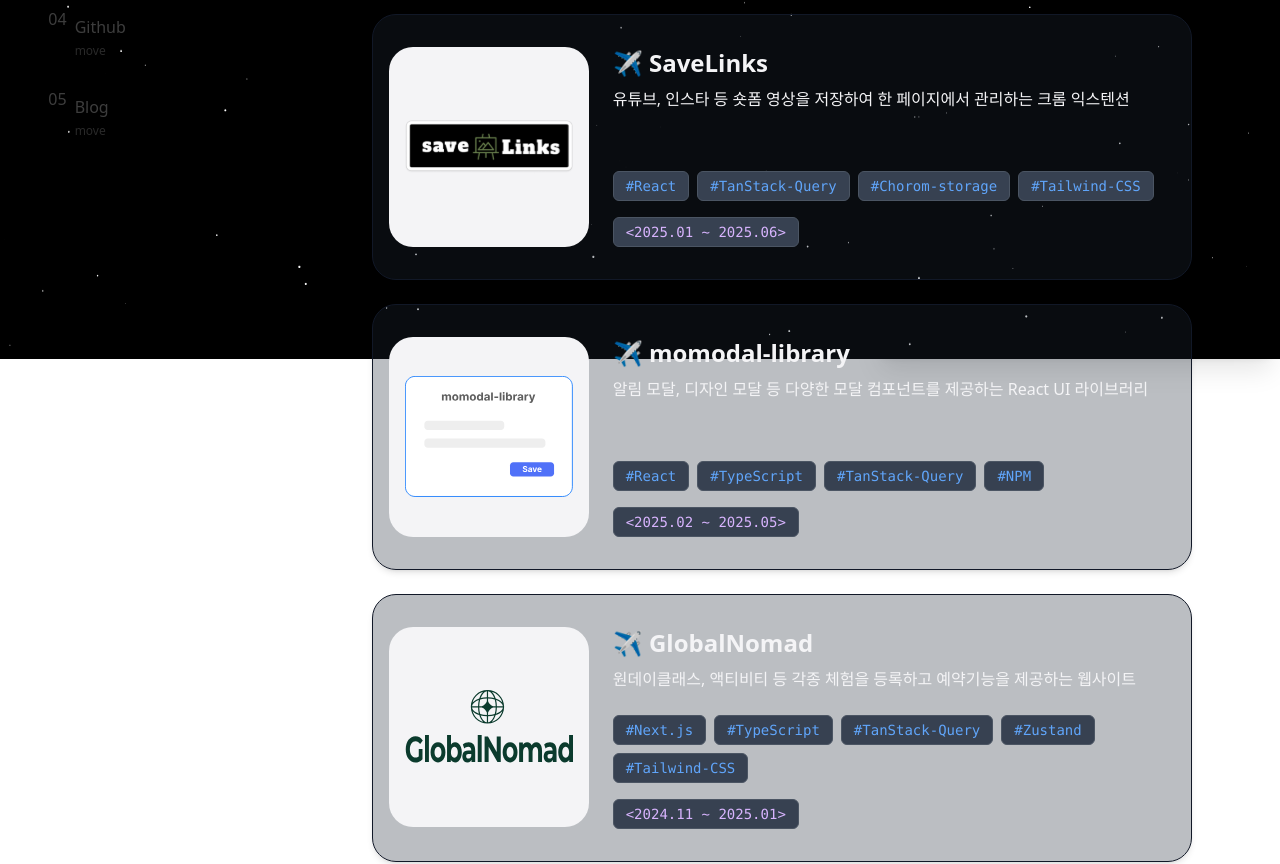
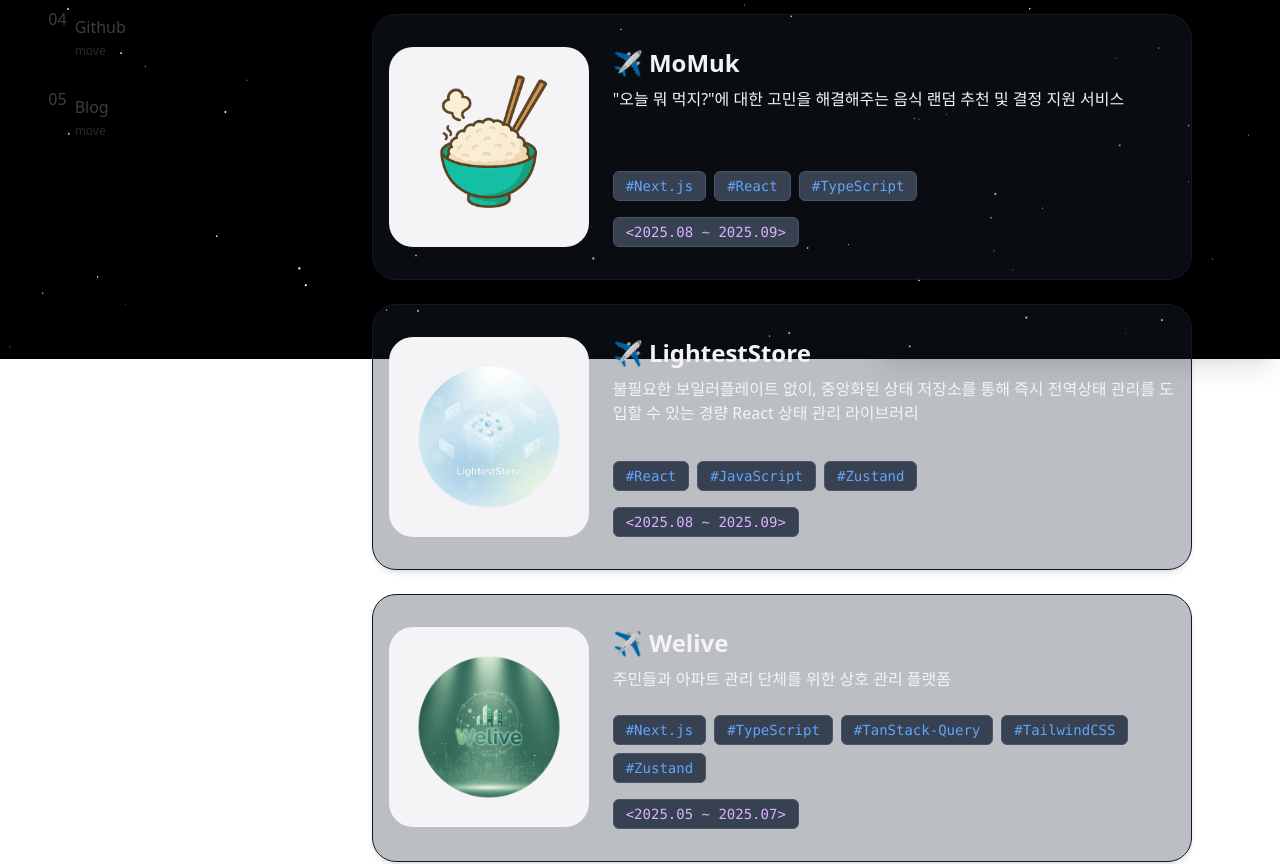
Before and after one commit to ckx9798/mj-space, a Next.js app: page /projects in a window 1280 px wide. Shown: the part 441-1305 px from the top of the page. Built offline with nearby package versions, Linux system fonts and the light colour scheme.

Commit message:
Feat: MoMuk 프로젝트 추가

```diff
--- a/src/components/Detail/ProjectDetailExtra.jsx
+++ b/src/components/Detail/ProjectDetailExtra.jsx
@@ -1,12 +1,21 @@
 import FandomK from "@/projects/FandomK";
 import GlobalNomad from "@/projects/GlobalNomad";
+import LightestStore from "@/projects/LightestStore";
+import MoMuk from "@/projects/MoMuk";
 import MomodalLibrary from "@/projects/MomodalLibrary";
 import SaveLinks from "@/projects/SaveLinks";
 import Taskify from "@/projects/Taskify";
+import Welive from "@/projects/Welive";
 
 export default function ProjectDetailExtra({ id }) {
   const renderExtraComponent = () => {
     switch (id) {
+      case "8":
+        return <MoMuk />;
+      case "7":
+        return <LightestStore />;
+      case "6":
+        return <Welive />;
       case "1":
         return <SaveLinks />;
       case "2":
--- a/src/components/Home/constants.js
+++ b/src/components/Home/constants.js
@@ -1,4 +1,40 @@
 export const BLOG_POST_LIST = [
+  {
+    post_id: 0,
+    post_title: "리액트 핵심 패키지 코드레벨 단위로 분석해보기",
+    post_description:
+      "VDOM 내부 동작과 useState의 출처, 그리고 Scheduler를 통한 동시성 확보까지",
+    created_at: "2025-07-16T12:00:00Z",
+    sub_group_name: "React",
+    link: "https://velog.io/@ckx9798/series/%EB%A6%AC%EC%95%A1%ED%8A%B8%ED%8C%A8%ED%82%A4%EC%A7%80",
+  },
+  {
+    post_id: 10,
+    post_title: "전역상태 라이브러리 제작기",
+    post_description:
+      "클로저를 활용한 전역상태 구현부터 구독기능을 통한 리렌더링과 커스텀 훅 제공까지",
+    created_at: "2025-07-14T12:00:00Z",
+    sub_group_name: "Zustand, ",
+    link: "https://velog.io/@ckx9798/series/LightestStore",
+  },
+  {
+    post_id: 11,
+    post_title: "오프라인 우선(Offline-First) 아키텍처 알아보기",
+    post_description:
+      "TanStack Query의 활용과 persistQueryClient를 통한 오프라인 읽기 기능 구현",
+    created_at: "2025-08-17T12:00:00Z",
+    sub_group_name: "TanStackQuery",
+    link: "https://velog.io/@ckx9798/%EC%98%A4%ED%94%84%EB%9D%BC%EC%9D%B8-%EC%9A%B0%EC%84%A0Offline-First-%EC%95%84%ED%82%A4%ED%85%8D%EC%B2%98-%EA%B0%9C%EB%85%90%EB%B6%80%ED%84%B0-TanStack-Query-%EC%A0%81%EC%9A%A9-%EC%82%AC%EB%A1%80%EA%B9%8C%EC%A7%80#4-%EC%8B%A4%EC%A0%9C-%EC%A0%81%EC%9A%A9-tanstack-query%EC%99%80-persistqueryclient",
+  },
+  {
+    post_id: 2,
+    post_title: "크롬 확장프로그램 제작기 - 설정부터 저장소 이용",
+    post_description:
+      "크롬 저장소 활용과 popup 파일을 통해 기존 프로젝트에 연결해보기",
+    created_at: "2025-05-02T09:30:00Z",
+    sub_group_name: "Chrome",
+    link: "https://velog.io/@ckx9798/%ED%81%AC%EB%A1%AC-%ED%99%95%EC%9E%A5%ED%94%84%EB%A1%9C%EA%B7%B8%EB%9E%A8",
+  },
   {
     post_id: 1,
     post_title: "라이브러리 설치만 하지말고 직접 만들어보자",
@@ -7,15 +43,7 @@ export const BLOG_POST_LIST = [
     sub_group_name: "React",
     link: "https://velog.io/@ckx9798/%EB%9D%BC%EC%9D%B4%EB%B8%8C%EB%9F%AC%EB%A6%AC",
   },
-  {
-    post_id: 2,
-    post_title: "크롬 확장프로그램 제작기 - 설정부터 저장소 이용",
-    post_description:
-      "크롬 저장소 활용과 popup 파일을 통해 기존 프로젝트에 연결해보기",
-    created_at: "2025-05-02T09:30:00Z",
-    sub_group_name: "chrome",
-    link: "https://velog.io/@ckx9798/%ED%81%AC%EB%A1%AC-%ED%99%95%EC%9E%A5%ED%94%84%EB%A1%9C%EA%B7%B8%EB%9E%A8",
-  },
+
   {
     post_id: 3,
     post_title: "성능최적화 3단계로 성능점수 100점 도전해보기",
--- a/src/components/Project/constants.js
+++ b/src/components/Project/constants.js
@@ -1,4 +1,40 @@
 export const PROJECT_LIST = [
+  {
+    id: 8,
+    img: "/project/MoMuk.webp",
+    title: "MoMuk",
+    tech: ["Next.js", "React", "TypeScript"],
+    duration: "2025.08 ~ 2025.09",
+    type: "personal",
+    description:
+      '"오늘 뭐 먹지?"에 대한 고민을 해결해주는 음식 랜덤 추천 및 결정 지원 서비스',
+    site: "https://www.momuk.space/",
+    github: "https://github.com/ckx9798/MoMuk",
+  },
+  {
+    id: 7,
+    img: "/project/LightestStore.webp",
+    title: "LightestStore",
+    tech: ["React", "JavaScript", "Zustand"],
+    duration: "2025.08 ~ 2025.09",
+    type: "personal",
+    description:
+      "불필요한 보일러플레이트 없이, 중앙화된 상태 저장소를 통해 즉시 전역상태 관리를 도입할 수 있는 경량 React 상태 관리 라이브러리",
+    site: "https://www.npmjs.com/package/lighteststore",
+    github: "https://github.com/ckx9798/LightestStore",
+  },
+  {
+    id: 6,
+    img: "/project/weLive.webp",
+    title: "Welive",
+    tech: ["Next.js", "TypeScript", "TanStack-Query", "TailwindCSS", "Zustand"],
+    duration: "2025.05 ~ 2025.07",
+    type: "team",
+    members: 5,
+    description: "주민들과 아파트 관리 단체를 위한 상호 관리 플랫폼",
+    site: "https://project-welive-fe.vercel.app/",
+    github: "https://github.com/codeit-bootcamp-nodejs/project-welive-fe",
+  },
   {
     id: 1,
     img: "/project/SaveLinks.svg",
--- /dev/null
+++ b/src/projects/MoMuk.jsx
@@ -0,0 +1,18 @@
+import ReactMarkdown from "react-markdown";
+import markdown from "@/md/moMuk.md";
+import rehypeHighlight from "rehype-highlight";
+import rehypeRaw from "rehype-raw";
+import remarkGfm from "remark-gfm";
+
+export default function MoMuk() {
+  return (
+    <div className="prose prose-invert max-w-none text-white/90 prose-code:text-sm prose-pre:rounded-xl prose-pre:bg-[#1e1e1e] prose-pre:p-0">
+      <ReactMarkdown
+        remarkPlugins={[remarkGfm]}
+        rehypePlugins={[rehypeHighlight, rehypeRaw]}
+      >
+        {markdown}
+      </ReactMarkdown>
+    </div>
+  );
+}
```
Also changed, not shown: public/project/MoMuk.webp (added).
